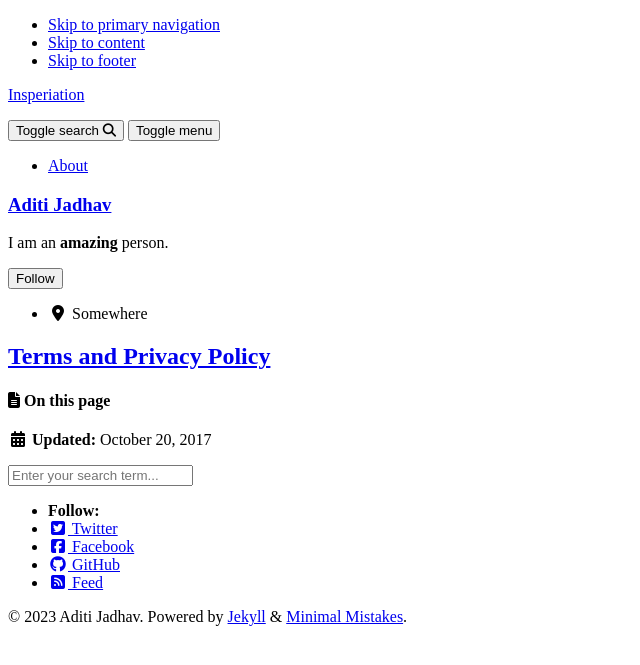
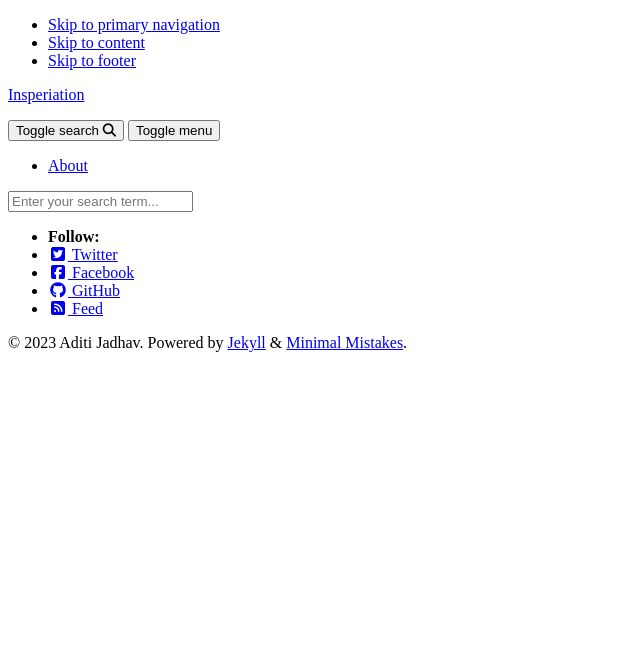
Before and after one commit to AditiPJadhav/aditi-inspires, a Jekyll site: the page built from _pages/terms.md, in a window 1280 px wide. Shown: the top 665 px of the page, without its empty margins (0-640 px from the left). Built offline with Jekyll 4.4.1, drawn with Linux system fonts in a browser that asks for light colours; cached includes are drawn as plain includes; nearby versions of some CDN libraries.

Commit message:
Update _config.yml

```diff
--- a/_config.yml
+++ b/_config.yml
@@ -11,7 +11,7 @@
 # https://mmistakes.github.io/minimal-mistakes/docs/quick-start-guide/#installing-the-theme
 
 # theme                  : "minimal-mistakes-jekyll"
-# remote_theme           : "mmistakes/minimal-mistakes"
+remote_theme             : "mmistakes/minimal-mistakes"
 minimal_mistakes_skin    : "default" # "air", "aqua", "contrast", "dark", "dirt", "neon", "mint", "plum", "sunrise"
 
 # Site Settings
@@ -319,15 +319,17 @@ defaults:
       path: "_docs"
       type: docs
     values:
-      layout: single
+      layout: default
       read_time: false
       author_profile: false
       share: false
       comments: false
+      sidebar:
+        nav: "main"
  # _pages
   - scope:
       path: "_pages"
       type: pages
     values:
-      layout: single
+      layout: default
       author_profile: true
```
